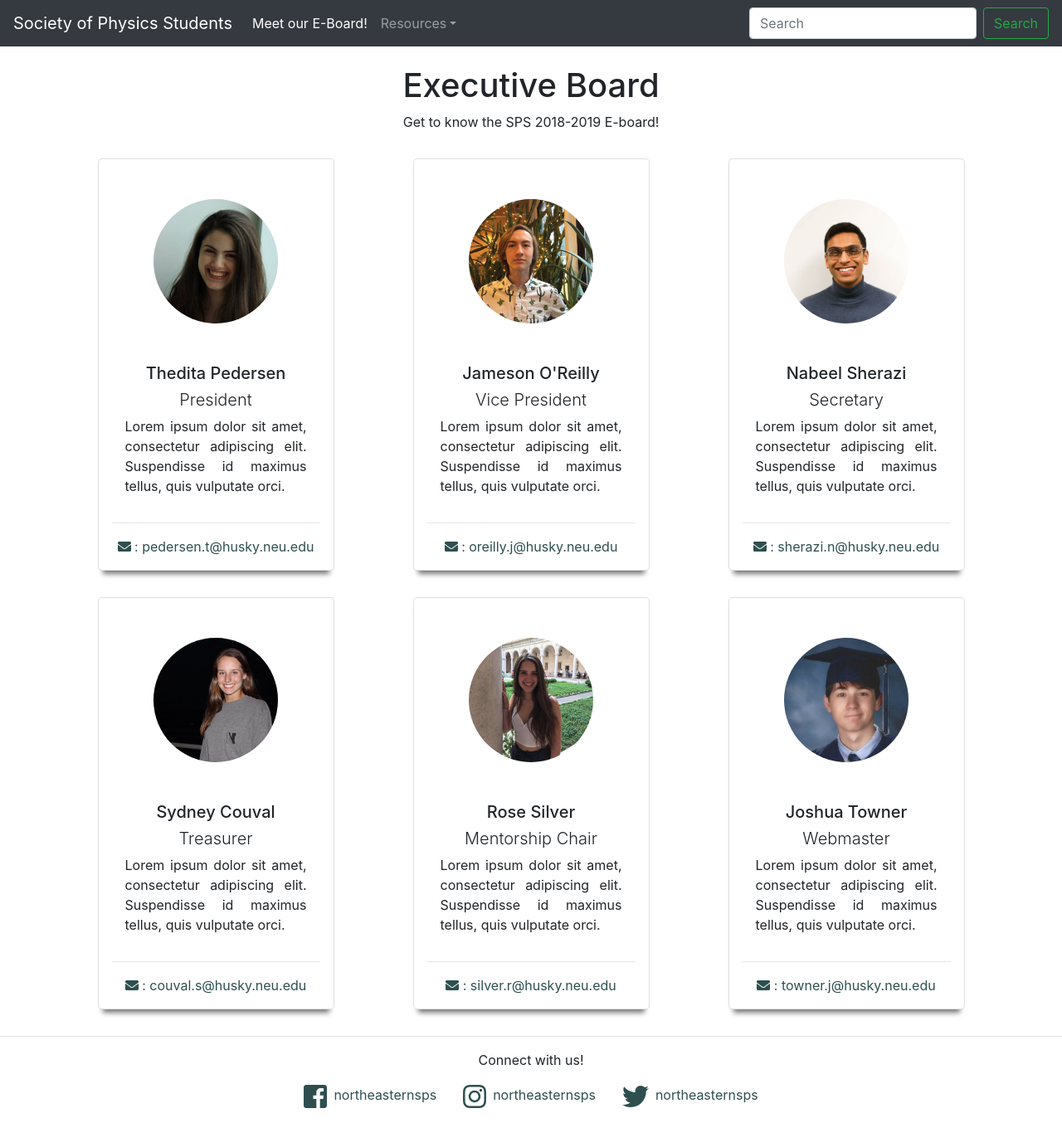
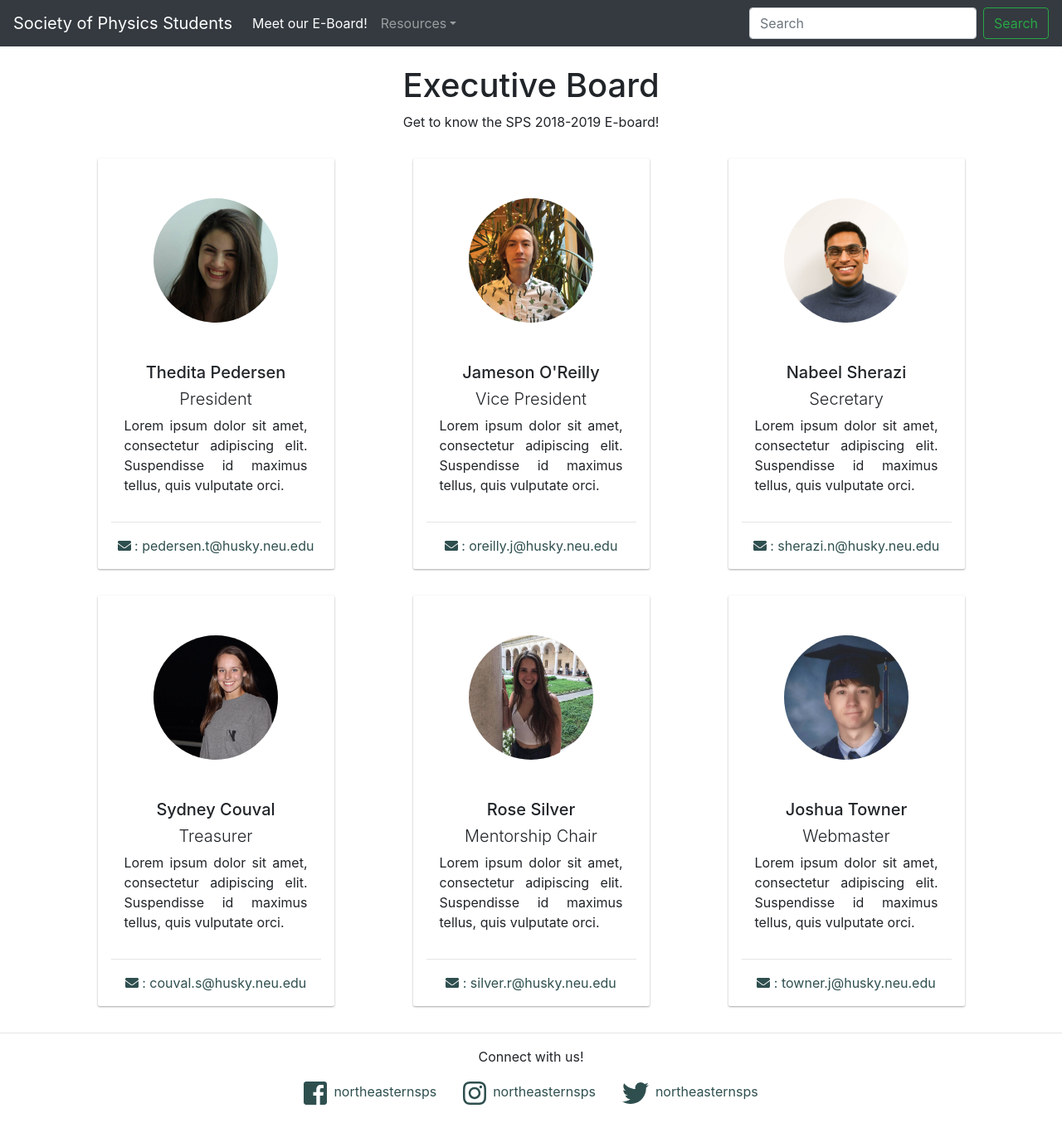
Before and after one commit to vegajustin26/sps-website, a Jekyll site: the page built from org.md, in a window 1280 px wide and 1354 px high. Shown: the whole window at 83% size. Built offline with Jekyll 4.4.1, drawn with Linux system fonts in a browser that asks for light colours; nearby versions of some CDN libraries.

Commit message:
added fancy shadows and proper cursor on resources

```diff
--- a/assets/css/styles.scss
+++ b/assets/css/styles.scss
@@ -43,17 +43,18 @@ article, main {
 }
 
 .card {
-    border-radius: 5px;
-    box-shadow: 0 10px 6px -6px #777;
-    transition: 0.5s;
+    border-radius: 2px;
+   // box-shadow: 0 10px 6px -6px #777;
+    //transition: 0.5s;
+    box-shadow: 0 1px 3px rgba(0,0,0,0.12), 0 1px 2px rgba(0,0,0,0.24);
+    transition: all 0.3s cubic-bezier(.25,.8,.25,1);
+    border: none;
 
-    :hover {
-        color: darkslategray;
-    }
+}
 
-    *:hover {
-        box-shadow: unset !important;
-    }
+.card:hover {
+        // color: darkslategray;
+         box-shadow: 0 3px 6px rgba(0,0,0,0.16), 0 3px 6px rgba(0,0,0,0.23);
 }
 
 .profile {
@@ -62,3 +63,7 @@ article, main {
     max-width:150px;
     max-height:150px;
 }
+
+.nav-item {
+    cursor: pointer;
+}
```
